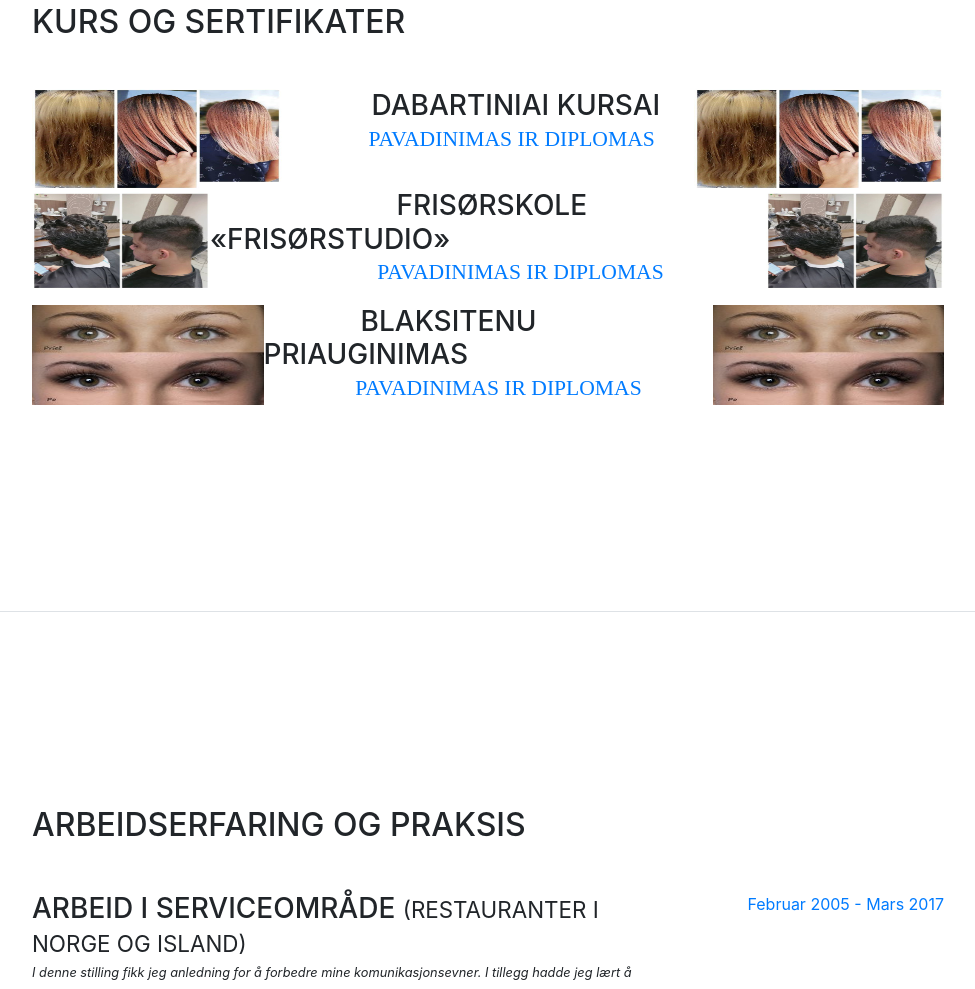
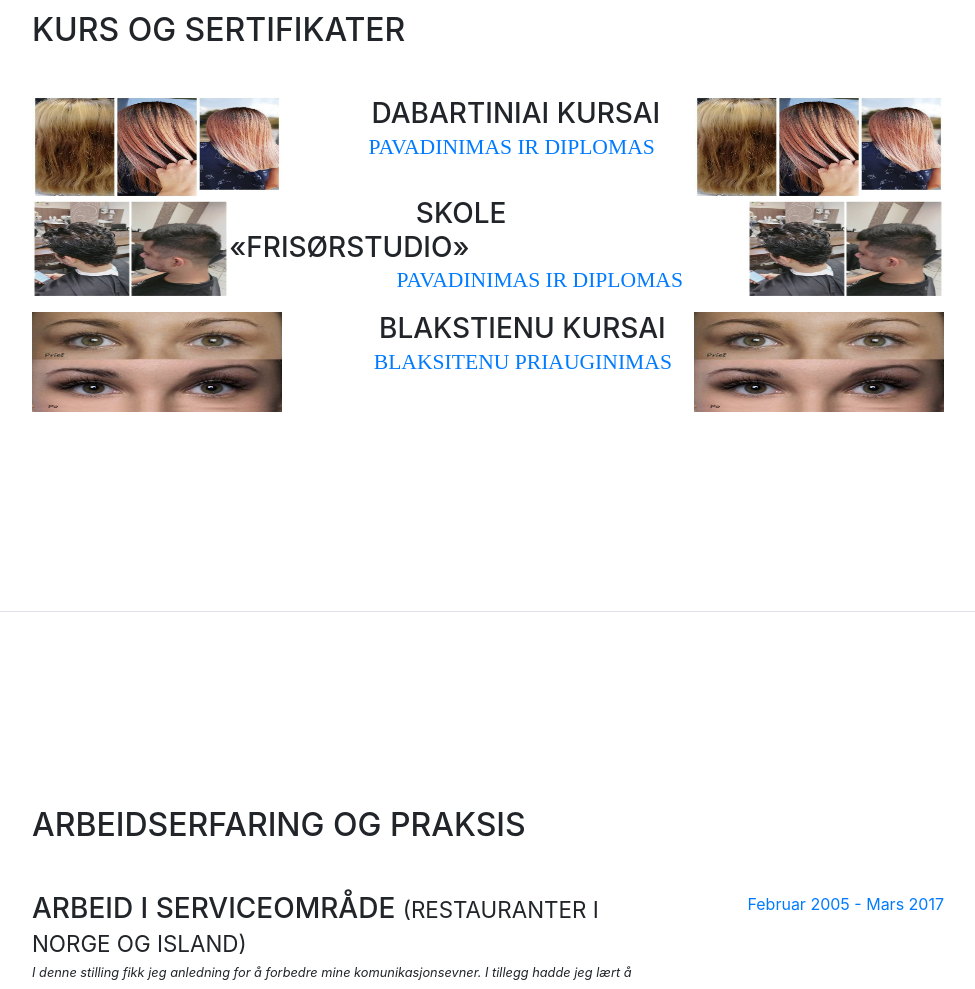
Before and after one commit to vaidavaida/vaidavaida.github.io, a website with bundled scripts: page index.html in a window 1280 px wide. Shown: the part 1788-2777 px from the top of the page, without its empty margins (288-1263 px from the left). Built offline with nearby package versions, Linux system fonts and the light colour scheme; a web font is replaced by a local one.

Commit message:
Update index.html

```diff
--- a/index.html
+++ b/index.html
@@ -133,7 +133,7 @@
           <div class="resume-item d-flex flex-column flex-md-row">
             <img src="img/klippe.jpg" height="100" width="200" align = "bottom">
             <div class="resume-content mr-auto">
-              <h3 class="mb-0">&nbsp&nbsp&nbsp&nbsp&nbsp&nbsp&nbsp&nbsp&nbsp&nbsp&nbsp&nbsp&nbsp&nbsp&nbsp&nbsp&nbsp&nbsp&nbsp&nbsp&nbsp&nbsp&nbsp&nbsp&nbspFrisørskole «Frisørstudio»</h3>
+              <h3 class="mb-0">&nbsp&nbsp&nbsp&nbsp&nbsp&nbsp&nbsp&nbsp&nbsp&nbsp&nbsp&nbsp&nbsp&nbsp&nbsp&nbsp&nbsp&nbsp&nbsp&nbsp&nbsp&nbsp&nbsp&nbsp&nbspSkole «Frisørstudio»</h3>
               <div class="subheading mb-3">
                 <a href="img/kursai2.pdf" target="_blank" style="text-decoration:none">&nbsp&nbsp&nbsp&nbsp&nbsp&nbsp&nbsp&nbsp&nbsp&nbsp&nbsp&nbsp&nbsp&nbsp&nbsp&nbsp&nbsp&nbsp&nbsp&nbsp&nbsp&nbsp&nbsp&nbsp&nbsp&nbsp&nbsp&nbsp&nbsp&nbsp&nbspPavadinimas ir diplomas</a>
               </div>
@@ -146,9 +146,9 @@
           <div class="resume-item d-flex flex-column flex-md-row">
             <img src="img/blakstienos.jpg" height="100" width="250">
             <div class="resume-content mr-auto">
-              <h3 class="mb-0">&nbsp&nbsp&nbsp&nbsp&nbsp&nbsp&nbsp&nbsp&nbsp&nbsp&nbsp&nbsp&nbspBlaksitenu priauginimas</h3>
+              <h3 class="mb-0">&nbsp&nbsp&nbsp&nbsp&nbsp&nbsp&nbsp&nbsp&nbsp&nbsp&nbsp&nbsp&nbspBlakstienu Kursai</h3>
               <div class="subheading mb-3">
-                <a href="img/kursai3.pdf" target="_blank" style="text-decoration:none">&nbsp&nbsp&nbsp&nbsp&nbsp&nbsp&nbsp&nbsp&nbsp&nbsp&nbsp&nbsp&nbsp&nbsp&nbsp&nbsp&nbspPavadinimas ir diplomas</a>
+                <a href="img/kursai3.pdf" target="_blank" style="text-decoration:none">&nbsp&nbsp&nbsp&nbsp&nbsp&nbsp&nbsp&nbsp&nbsp&nbsp&nbsp&nbsp&nbsp&nbsp&nbsp&nbsp&nbspBlaksitenu priauginimas</a>
               </div>
             </div>
             <img src="img/blakstienos.jpg" height="100" width="250">
```
